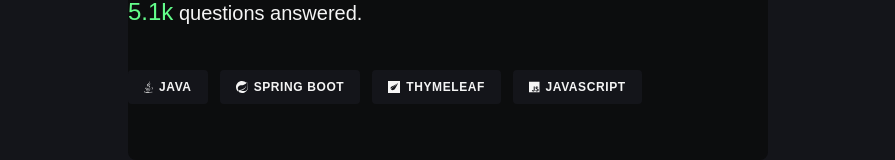
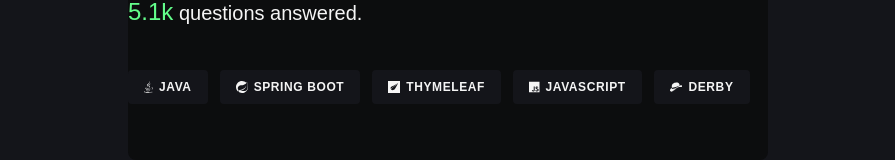
Before and after one commit to pumbas600/E-Portfolio, a Next.js app: page /projects in a window 1280 px wide. Shown: the part 2186-2346 px from the top of the page, without its empty margins (192-1087 px from the left). Built offline with nearby package versions, Linux system fonts and the light colour scheme; no server answers; a web font is replaced by a local one.

Commit message:
feat: :sparkles: add derby icon

```diff
--- a/src/components/Badges/index.tsx
+++ b/src/components/Badges/index.tsx
@@ -11,6 +11,7 @@ import { FontAwesomeIcon } from '@fortawesome/react-fontawesome';
 import { faJava, faJs } from '@fortawesome/free-brands-svg-icons';
 import SprintBootIcon from '../Icons/SprintBootIcon';
 import ThymeleafIcon from '../Icons/ThymeleafIcon';
+import DerbyIcon from '../Icons/DerbyIcon';
 
 export const Badges = {
   TypeScript: {
@@ -61,6 +62,12 @@ export const Badges = {
     icon: <ThymeleafIcon />,
     hoverBackground: '#005F0F',
   },
+  Derby: {
+    name: 'Derby',
+    icon: <DerbyIcon />,
+    hoverColor: '#000000',
+    hoverBackground: '#ffffff',
+  },
 } satisfies Record<string, BadgeProps>;
 
 export const BadgeContainer = styled.div`
--- a/src/components/Card/QuizBotCard.tsx
+++ b/src/components/Card/QuizBotCard.tsx
@@ -31,7 +31,7 @@ export default function QuizBotCard() {
       }
       date="September 2021"
       githubUrl="https://github.com/pumbas600/Halpbot-v1"
-      technologies={[Badges.Java, Badges.SprintBoot, Badges.Thymeleaf, Badges.JavaScript]}
+      technologies={[Badges.Java, Badges.SprintBoot, Badges.Thymeleaf, Badges.JavaScript, Badges.Derby]}
     />
   );
 }
--- /dev/null
+++ b/src/components/Icons/DerbyIcon.tsx
@@ -0,0 +1,31 @@
+import { IconProps } from './IconProps';
+
+export default function DerbyIcon(props: IconProps) {
+  return (
+    <svg height="1em" viewBox="0 0 426 400" fill="none" xmlns="http://www.w3.org/2000/svg" {...props}>
+      <g clipPath="url(#derby-clip)">
+        <path
+          d="M74.042 268.032C70.449 263.262 65.3 233.45 65.3 233.45C65.3 233.45 -7.679 265.174 0.646003 318.094C4.555 342.959 25.729 346.34 34.782 347.371C54.386 349.603 82.86 334.613 99.088 323.307C131.725 300.565 149.3 278.621 200.972 236.422C200.972 236.422 127.833 264.311 74.042 268.032Z"
+          fill="currentColor"
+        />
+        <path
+          d="M65.453 229.033C65.453 229.033 37.155 124.442 106.656 84.636C129.863 71.343 174.963 56.838 197.399 53.863C219.838 50.886 272.69 41.479 299.868 86.302C309.799 102.679 322.721 131.657 325.446 142.148C297.055 173.108 96.924 227.038 65.453 229.033Z"
+          fill="currentColor"
+        />
+        <path
+          d="M244.438 211.7C244.438 211.7 291.765 202.34 353.649 199.89C403.106 197.932 431.538 177.403 424.539 166.839C417.532 156.274 363.819 124.028 244.438 211.7Z"
+          fill="currentColor"
+        />
+        <path
+          d="M426.127 165.642C426.127 165.642 351.901 81.155 117.177 305.583C64.637 347.312 15.067 354.644 2.423 324.129C12.465 353.226 41.142 352.726 76.583 340.873C122.968 325.358 187.324 264.019 195.427 257.974C258.927 210.585 367.522 134.109 425.287 172.688C425.287 172.688 427.338 168.927 426.127 165.642Z"
+          fill="currentColor"
+        />
+      </g>
+      <defs>
+        <clipPath id="derby-clip">
+          <rect width="426" height="400" fill="white" />
+        </clipPath>
+      </defs>
+    </svg>
+  );
+}
--- a/src/components/Icons/SprintBootIcon.tsx
+++ b/src/components/Icons/SprintBootIcon.tsx
@@ -3,7 +3,7 @@ import { IconProps } from './IconProps';
 export default function SprintBootIcon(props: IconProps) {
   return (
     <svg xmlns="http://www.w3.org/2000/svg" height="1em" viewBox="0 0 32 32" {...props}>
-      <g fill="none" fill-rule="evenodd">
+      <g fill="none" fillRule="evenodd">
         <path d="M0 0h32v32H0z" />
 
         <path
```
